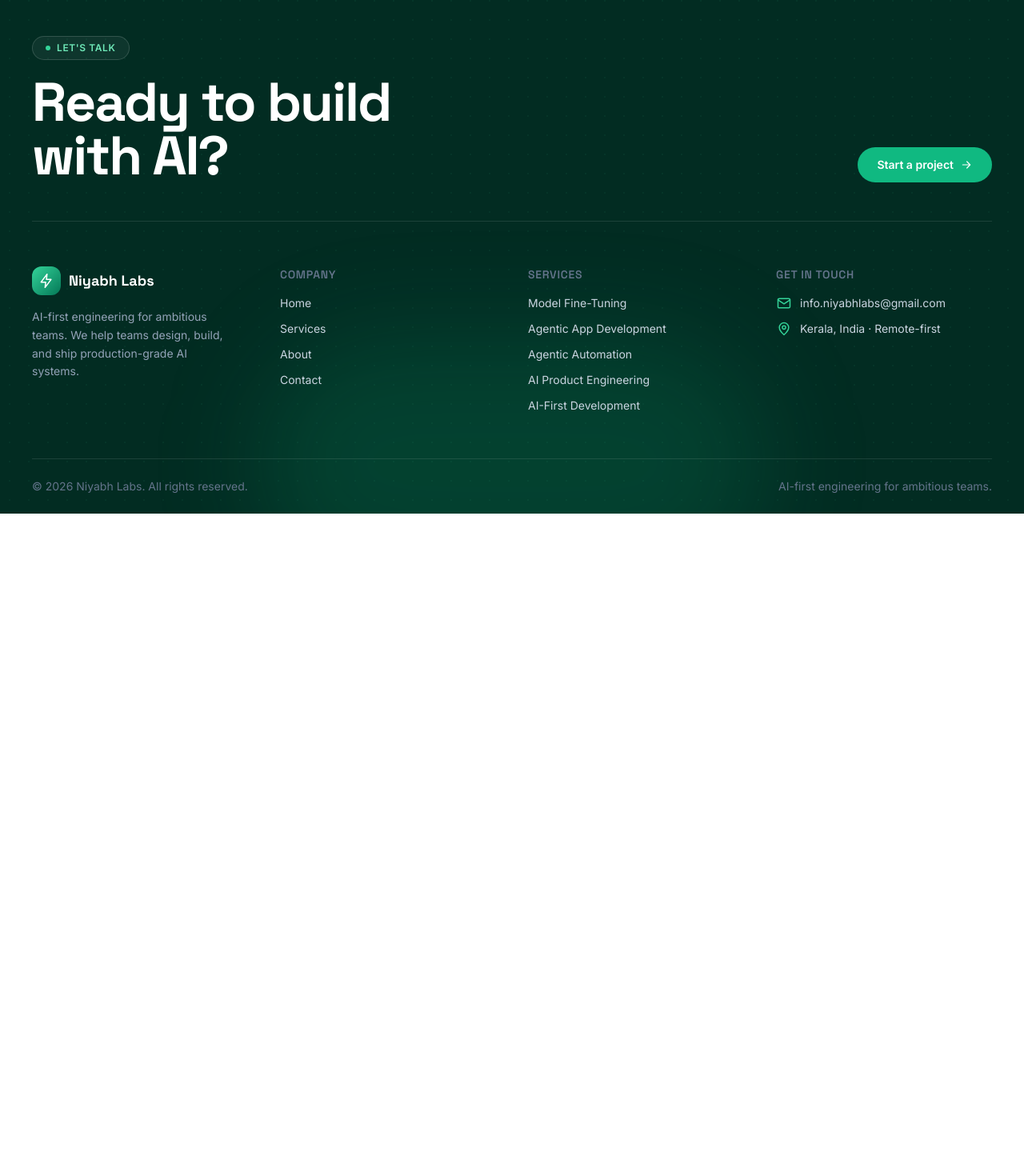
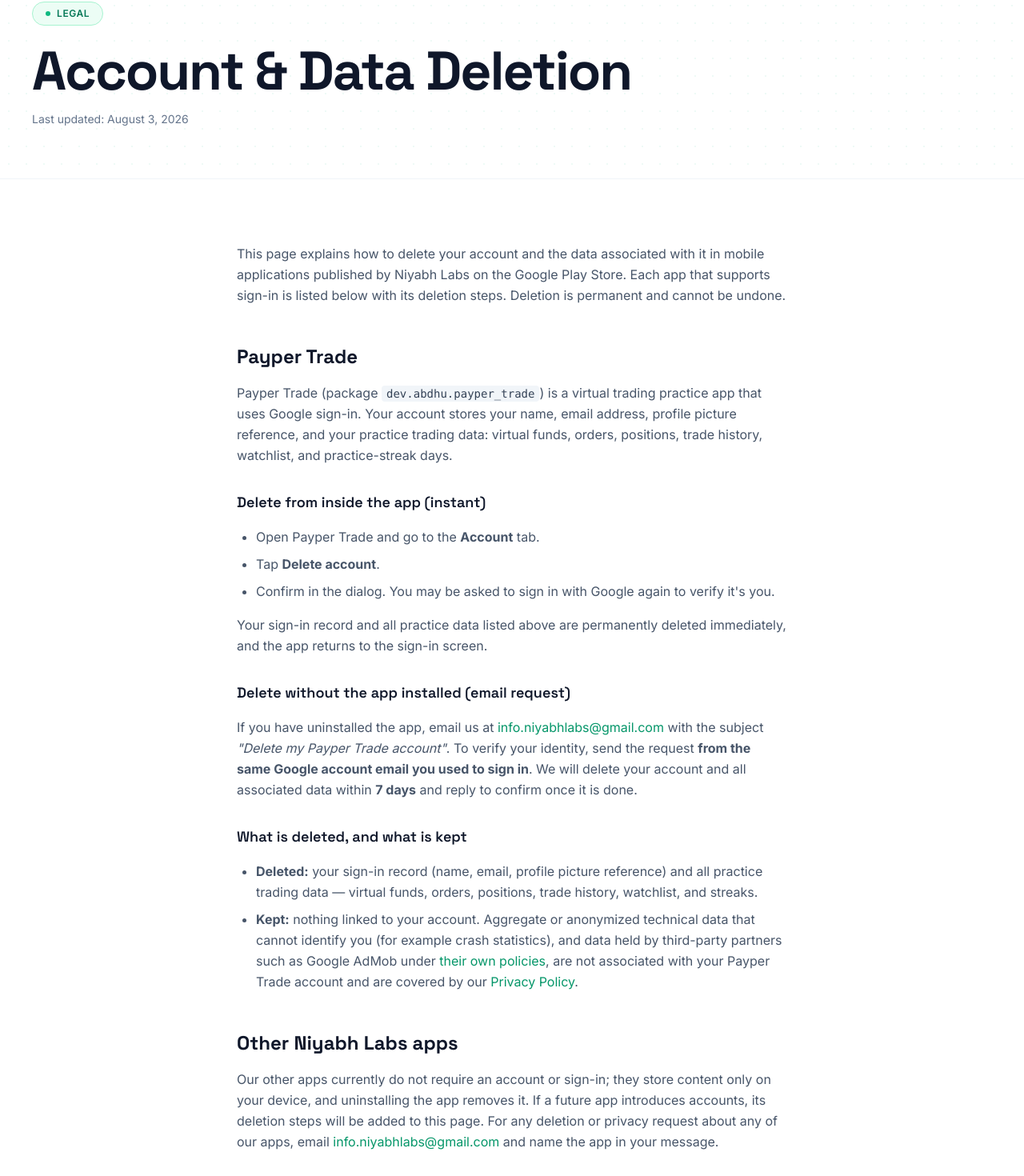
Before and after one commit to abdhulla-k/SERVICE-WEB, a Nuxt app: page /account-deletion in a window 1280 px wide. Shown: the part 158-1628 px from the top of the page at 80% size. Before the commit the page ends 800 px from the top, so only its background shows below. Built offline with nearby package versions, Linux system fonts and the light colour scheme.

Commit message:
Add unlinked Account & Data Deletion page (Play User-Data policy)
Per-app deletion steps for the Data Safety form; Payper Trade section
with in-app and email paths, 7-day SLA, deleted-vs-kept breakdown.

Co-Authored-By: Claude Fable 5 <noreply@anthropic.com>

```diff
--- /dev/null
+++ b/pages/account-deletion.vue
@@ -0,0 +1,128 @@
+<script setup lang="ts">
+const { company } = useSiteData()
+
+useSeoMeta({
+  title: 'Account & Data Deletion — Niyabh Labs',
+  description:
+    'How to delete your account and associated data in mobile applications published by Niyabh Labs.',
+  robots: 'noindex, follow'
+})
+
+const lastUpdated = 'August 3, 2026'
+</script>
+
+<template>
+  <div>
+    <section class="relative overflow-hidden border-b border-slate-100 pt-32 sm:pt-40">
+      <div class="bg-grid absolute inset-0 opacity-50" aria-hidden="true" />
+      <div class="container-px relative pb-12 sm:pb-16">
+        <span class="eyebrow">
+          <span class="h-1.5 w-1.5 rounded-full bg-brand-500" />
+          Legal
+        </span>
+        <h1 class="mt-6 display-lg text-slate-900">Account &amp; Data Deletion</h1>
+        <p class="mt-4 text-sm text-slate-500">Last updated: {{ lastUpdated }}</p>
+      </div>
+    </section>
+
+    <section class="container-px legal max-w-3xl py-14 sm:py-16">
+      <p>
+        This page explains how to delete your account and the data associated
+        with it in mobile applications published by Niyabh Labs on the Google
+        Play Store. Each app that supports sign-in is listed below with its
+        deletion steps. Deletion is permanent and cannot be undone.
+      </p>
+
+      <h2 id="payper-trade">Payper Trade</h2>
+      <p>
+        Payper Trade (package <code>dev.abdhu.payper_trade</code>) is a virtual
+        trading practice app that uses Google sign-in. Your account stores your
+        name, email address, profile picture reference, and your practice
+        trading data: virtual funds, orders, positions, trade history,
+        watchlist, and practice-streak days.
+      </p>
+
+      <h3>Delete from inside the app (instant)</h3>
+      <ul>
+        <li>Open Payper Trade and go to the <strong>Account</strong> tab.</li>
+        <li>Tap <strong>Delete account</strong>.</li>
+        <li>Confirm in the dialog. You may be asked to sign in with Google again to verify it's you.</li>
+      </ul>
+      <p>
+        Your sign-in record and all practice data listed above are permanently
+        deleted immediately, and the app returns to the sign-in screen.
+      </p>
+
+      <h3>Delete without the app installed (email request)</h3>
+      <p>
+        If you have uninstalled the app, email us at
+        <a :href="`mailto:${company.email}`">{{ company.email }}</a> with the
+        subject <em>"Delete my Payper Trade account"</em>. To verify your
+        identity, send the request
+        <strong>from the same Google account email you used to sign in</strong>.
+        We will delete your account and all associated data within
+        <strong>7 days</strong> and reply to confirm once it is done.
+      </p>
+
+      <h3>What is deleted, and what is kept</h3>
+      <ul>
+        <li>
+          <strong>Deleted:</strong> your sign-in record (name, email, profile
+          picture reference) and all practice trading data — virtual funds,
+          orders, positions, trade history, watchlist, and streaks.
+        </li>
+        <li>
+          <strong>Kept:</strong> nothing linked to your account. Aggregate or
+          anonymized technical data that cannot identify you (for example crash
+          statistics), and data held by third-party partners such as Google
+          AdMob under
+          <a
+            href="https://policies.google.com/privacy"
+            target="_blank"
+            rel="noopener"
+            >their own policies</a
+          >, are not associated with your Payper Trade account and are covered
+          by our <NuxtLink to="/privacy">Privacy Policy</NuxtLink>.
+        </li>
+      </ul>
+
+      <h2>Other Niyabh Labs apps</h2>
+      <p>
+        Our other apps currently do not require an account or sign-in; they
+        store content only on your device, and uninstalling the app removes it.
+        If a future app introduces accounts, its deletion steps will be added
+        to this page. For any deletion or privacy request about any of our
+        apps, email
+        <a :href="`mailto:${company.email}`">{{ company.email }}</a> and name
+        the app in your message.
+      </p>
+
+      <h2>Contact</h2>
+      <p>
+        Questions about deletion or this page? Contact us at
+        <a :href="`mailto:${company.email}`">{{ company.email }}</a>.
+      </p>
+    </section>
+  </div>
+</template>
+
+<style scoped>
+.legal :deep(h2) {
+  @apply mt-12 font-display text-2xl font-700 text-slate-900;
+}
+.legal :deep(h3) {
+  @apply mt-8 text-lg font-600 text-slate-900;
+}
+.legal :deep(p) {
+  @apply mt-4 leading-relaxed text-slate-600;
+}
+.legal :deep(ul) {
+  @apply mt-4 list-disc space-y-2 pl-6 leading-relaxed text-slate-600;
+}
+.legal :deep(a) {
+  @apply text-brand-600 hover:underline;
+}
+.legal :deep(code) {
+  @apply rounded bg-slate-100 px-1.5 py-0.5 text-sm text-slate-700;
+}
+</style>
```
